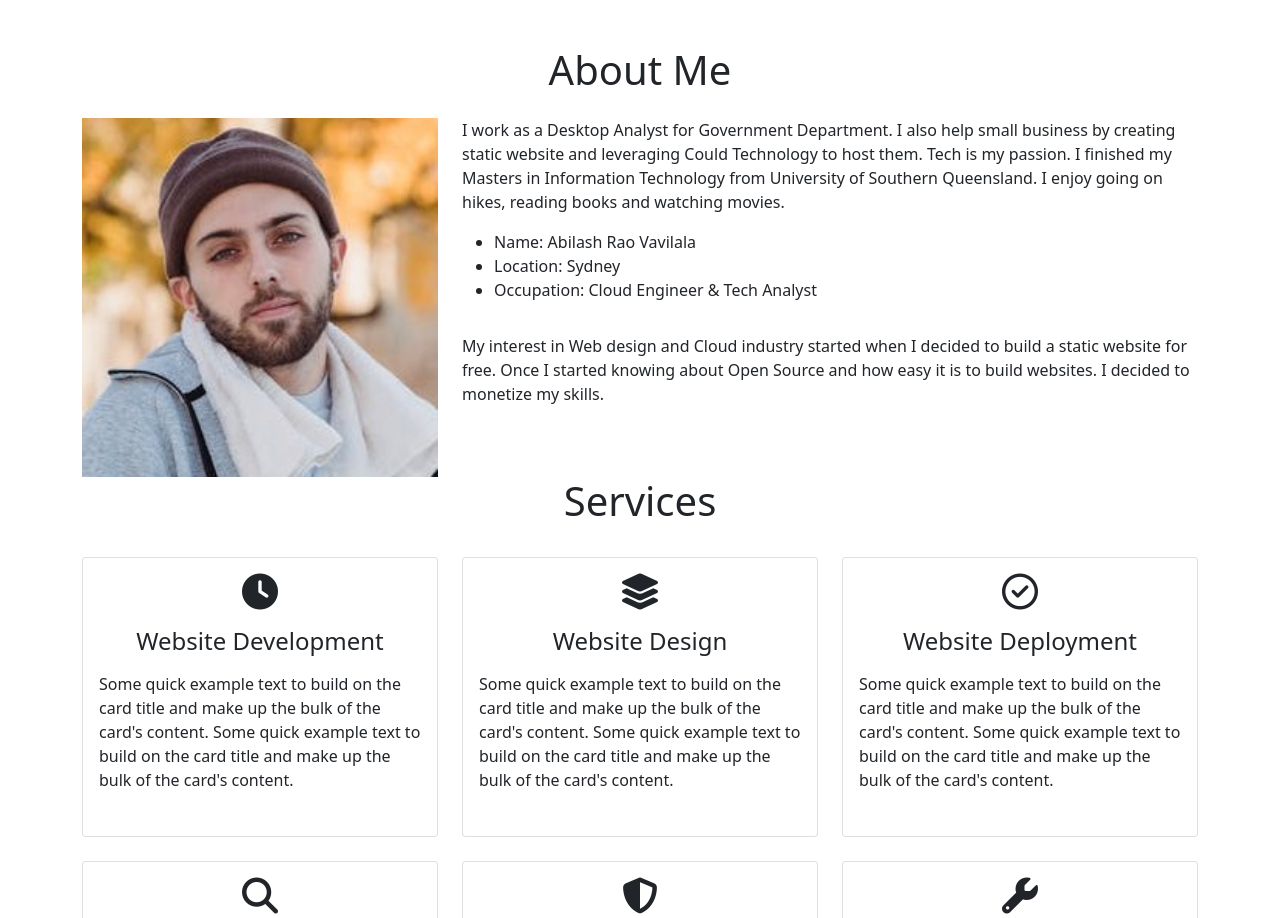
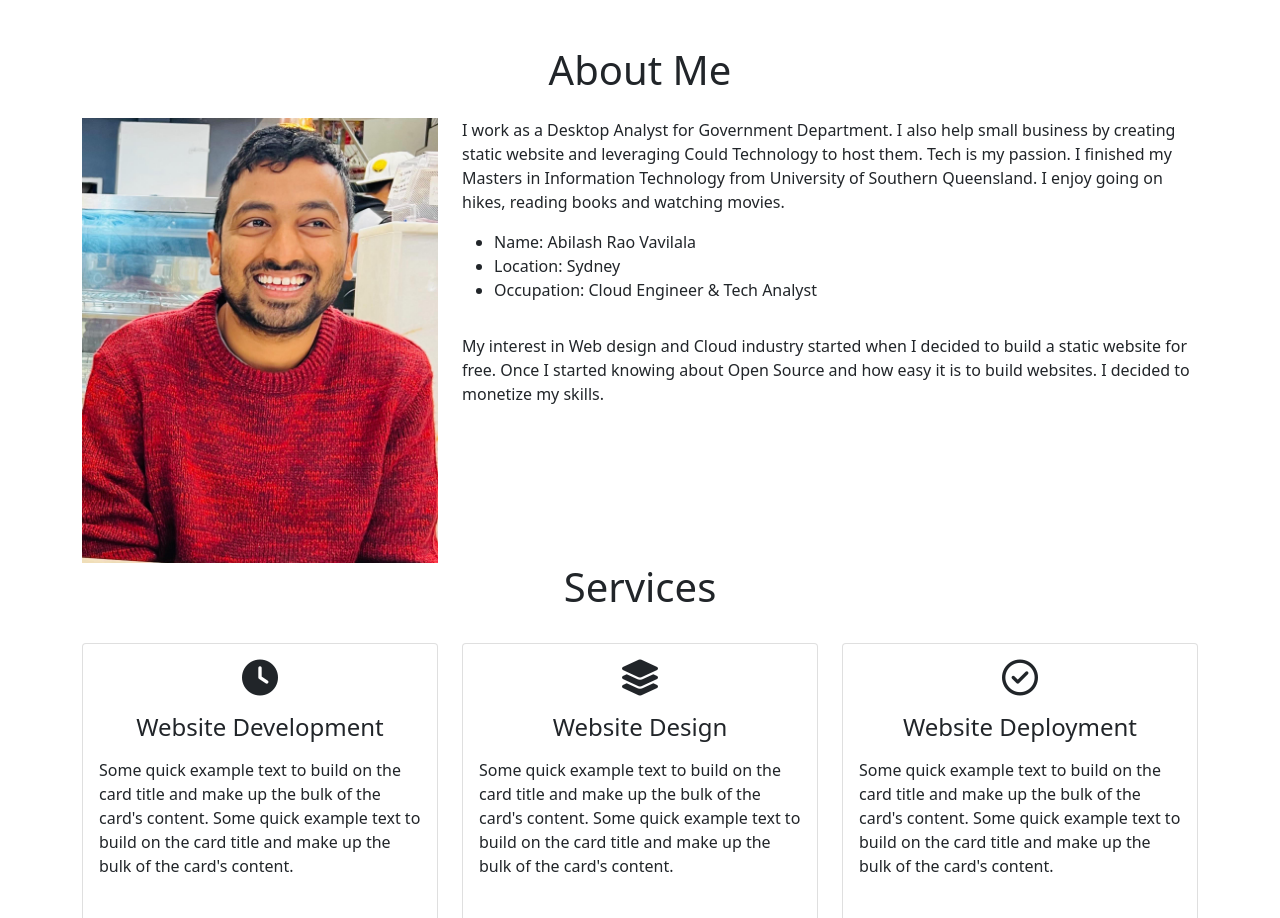
Before and after one commit to AbiVavilala/portfolio-website, a plain HTML site: page index.html in a window 1280 px wide. Shown: the part 802-1720 px from the top of the page. Drawn offline with nearby package versions, Linux system fonts and the light colour scheme.

Commit message:
changes made 26/02/2023

```diff
--- a/index.html
+++ b/index.html
@@ -59,7 +59,7 @@
         <h1 class="text-center">About Me</h1>
         <div class="row mt-4">
             <div class="col-lg-4">
-                <img src="images/about.jpeg" class= "imageAboutPage" alt="">
+                <img src="images/profilepic.jpg" class= "imageAboutPage" alt="">
             </div>
 
             <div class="col-lg-8">
```
Also changed, not shown: images/profilepic.jpg (added).
